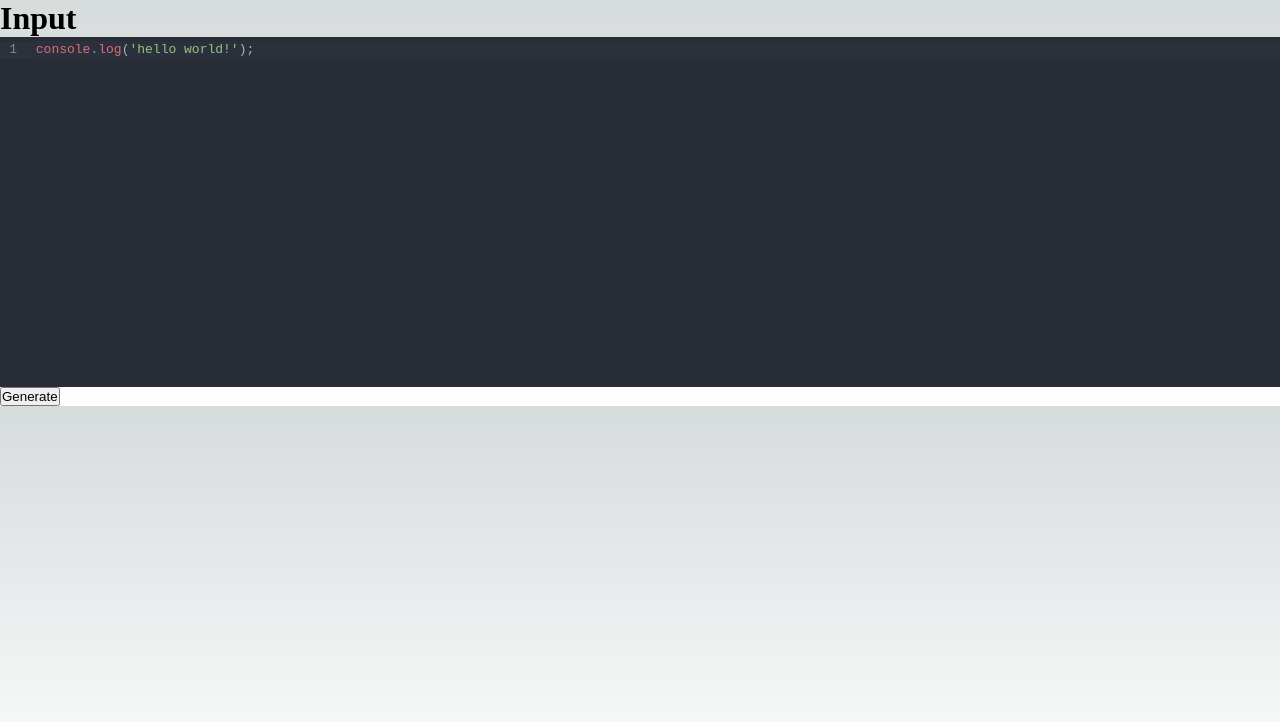
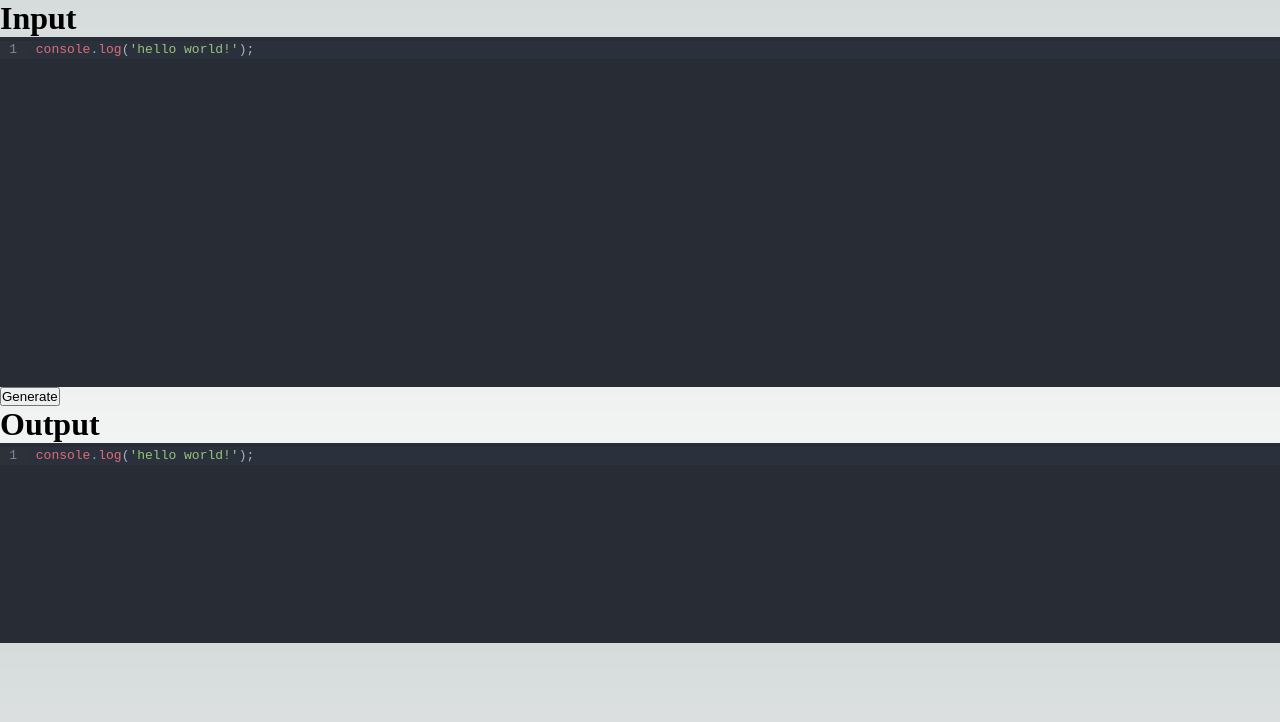
Before and after one commit to Juanpabedoyav/fromDOMtoJS, a Next.js app: page / in a window 1280 px wide. Shown: the top 722 px of the page. Built offline with nearby package versions, Linux system fonts and the light colour scheme.

Commit message:
📦 NEW: add output code mirror layout

```diff
--- a/src/components/Input/index.tsx
+++ b/src/components/Input/index.tsx
@@ -17,6 +17,7 @@ export const Input = () => {
           value="console.log('hello world!');"
           height="350px"
           extensions={[javascript({ jsx: true })]}
+          onChange={(value) => console.log(value)}
         />
         <button>Generate</button>
       </form>
--- a/src/components/Output/index.tsx
+++ b/src/components/Output/index.tsx
@@ -1,3 +1,5 @@
+import { javascript } from "@codemirror/lang-javascript"
+import CodeMirror from "@uiw/react-codemirror"
 
 export const Output = () => {
 
@@ -5,6 +7,14 @@ export const Output = () => {
   return (
     <>
       <h1>Output</h1>
+      <CodeMirror
+        theme={"dark"}
+        value="console.log('hello world!');"
+        height="200px"
+        // editable={false}
+        extensions={[javascript({ jsx: true })]}
+        onChange={(value) => console.log(value)}
+      />
     </>
   )
 }
--- a/src/pages/index.tsx
+++ b/src/pages/index.tsx
@@ -1,6 +1,7 @@
 import Head from "next/head"
 import { Inter } from "next/font/google"
 import { Input } from "@/components/Input"
+import { Output } from "@/components/Output"
 
 const inter = Inter({ subsets: ["latin"] })
 
@@ -8,6 +9,7 @@ export default function Home() {
   return (
     <>
       <Input/>
+      <Output/>
     </>
   )
 }
```
